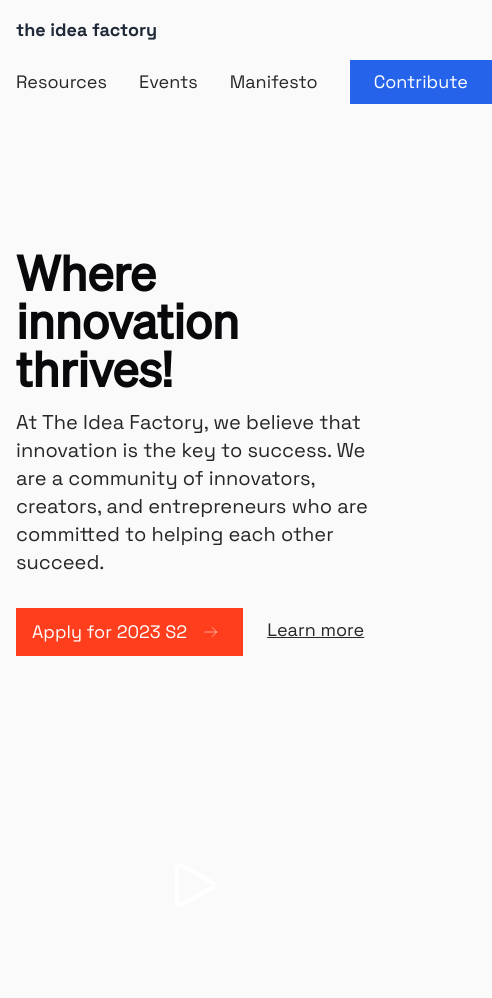
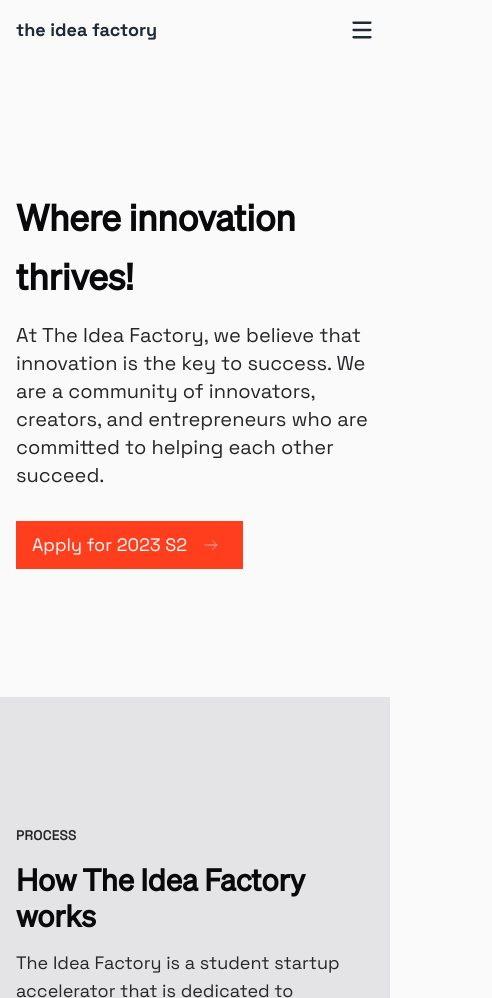
Before and after one commit to tate2301/theideafactory, an Astro site: page / in a window 390 px wide. Shown: the top 998 px of the page, 492 px wide, since content can reach past the window. Built offline with nearby package versions, Linux system fonts and the light colour scheme; Astro itself is replaced by a stand-in of ours; a web font is replaced by a local one.

Commit message:
fix: touch jumbotron

```diff
--- a/src/components/Navbar.astro
+++ b/src/components/Navbar.astro
@@ -1,4 +1,4 @@
-<nav class="flex flex-col gap-4 md:flex-row justify-between p-4">
+<nav class="md:flex flex-col gap-4 md:flex-row justify-between p-4 hidden">
     <a href="/" class="font-bold text-gray-800">the idea factory</a>
     <div class="flex gap-8 items-center">
         <a
@@ -23,3 +23,22 @@
         >
     </div>
 </nav>
+<nav class="flex justify-between items-center md:hidden p-4">
+    <a href="/" class="font-bold text-gray-800">the idea factory</a>
+
+    <button class="mobile-menu-button">
+        <svg
+            class="w-6 h-6 text-gray-800"
+            fill="currentColor"
+            viewBox="0 0 20 20"
+            xmlns="http://www.w3.org/2000/svg"
+        >
+            <title>Menu</title>
+            <path
+                fill-rule="evenodd"
+                clip-rule="evenodd"
+                d="M2 4C2 3.44772 2.44772 3 3 3H17C17.5523 3 18 3.44772 18 4C18 4.55228 17.5523 5 17 5H3C2.44772 5 2 4.55228 2 4ZM3 9C2.44772 9 2 9.44772 2 10C2 10.5523 2.44772 11 3 11H17C17.5523 11 18 10.5523 18 10C18 9.44772 17.5523 9 17 9H3ZM3 15C2.44772 15 2 15.4477 2 16C2 16.5523 2.44772 17 3 17H17C17.5523 17 18 16.5523 18 16C18 15.4477 17.5523 15 17 15H3Z"
+            ></path>
+        </svg>
+    </button>
+</nav>
--- a/src/pages/index.astro
+++ b/src/pages/index.astro
@@ -6,14 +6,15 @@ import Card from "../components/Card.astro";
 <Layout title="The Idea Factory">
 	<div class="py-32 p-4">
 		<div
-			style="background-image: url('/chart-banner.svg'); background-position: bottom; background-repeat: no-repeat; background-size: contain;"
 			class="w-full container flex relative flex-col md:flex-row mx-auto max-w-screen-xl items-center gap-32 overflow-visible"
 		>
 			<div class="max-w-xl z-10 flex-1 flex flex-col gap-8">
 				<div
 					class="flex flex-col gap-4 animate__fadeIn animate__animated"
 				>
-					<h1 class="text-5xl text-zinc-950 font-bold">
+					<h1
+						class="text-4xl leading-relaxed md:text-5xl text-zinc-950 font-bold"
+					>
 						Where innovation thrives!
 					</h1>
 					<p class="text-xl">
@@ -46,13 +47,10 @@ import Card from "../components/Card.astro";
 							</svg>
 						</button>
 					</a>
-					<a href="/about">
-						<button class="p-2 font- underline"> Learn more</button>
-					</a>
 				</div>
 			</div>
 			<div
-				class="w-full flex-1 aspect-video md:aspect-square rounded-xl mb-32 flex justify-center items-center"
+				class="w-full flex-1 aspect-video md:aspect-square rounded-xl mb-32 hidden md:flex justify-center items-center"
 			>
 				<button>
 					<svg
```
